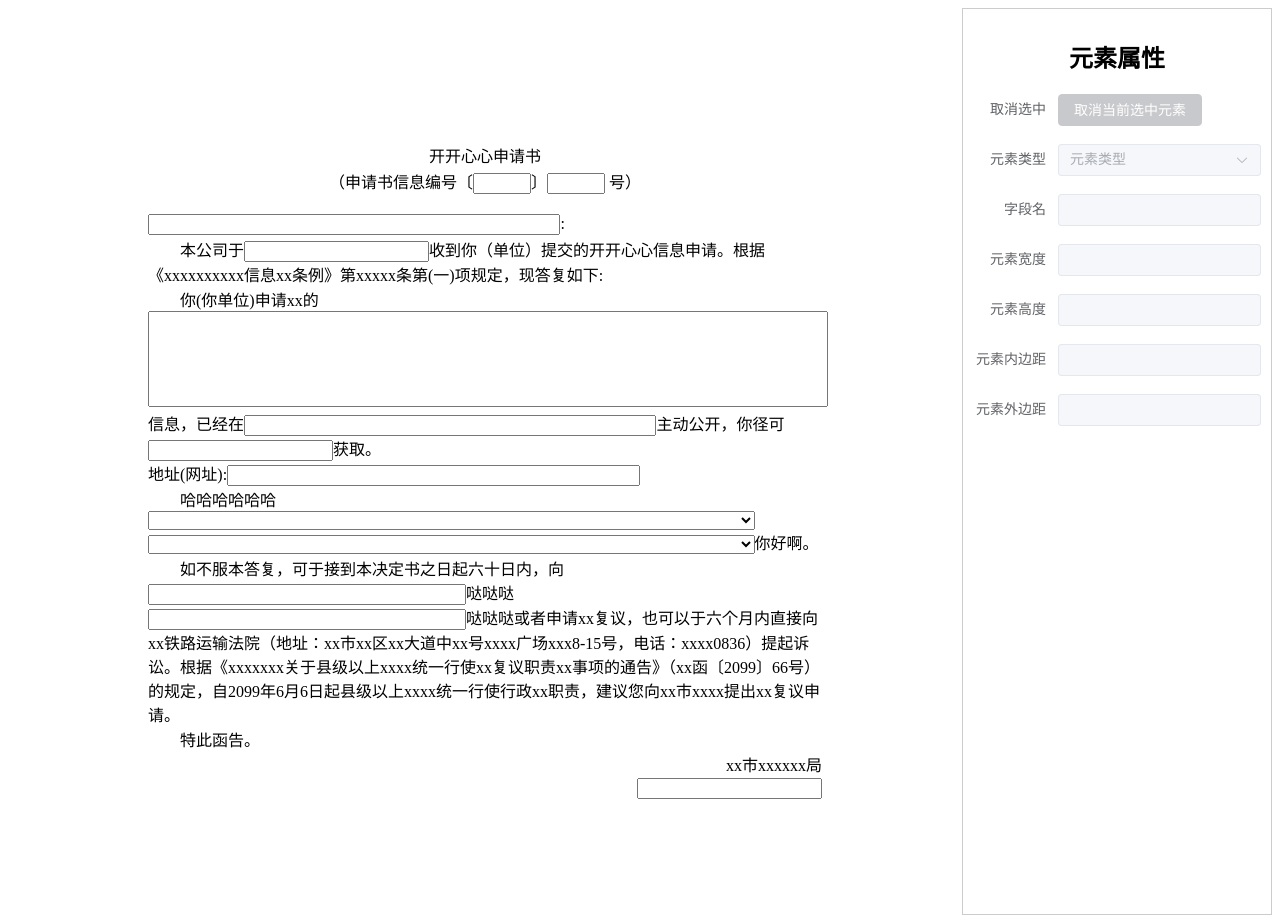
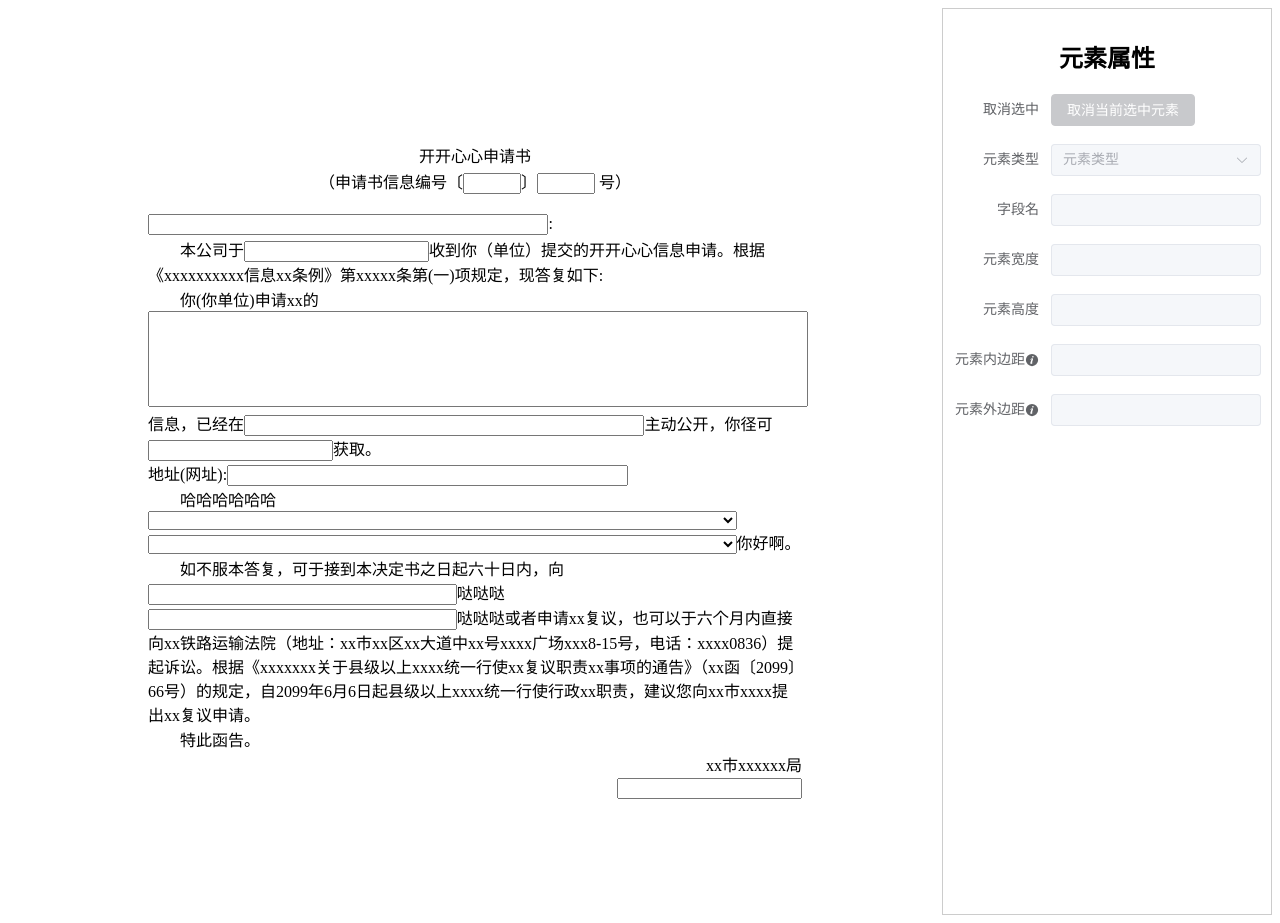
Before and after one commit to tanqin/vue3-form-custom, a Vue app: page / in a window 1280 px wide. Built offline with nearby package versions, Linux system fonts and the light colour scheme.

Commit message:
feat: 添加内外边距使用说明提示信息

```diff
--- a/src/App.vue
+++ b/src/App.vue
@@ -265,7 +265,7 @@ function handleRemove(id: string) {
       </el-main>
       <el-aside class="right-board">
         <h2 class="title">元素属性</h2>
-        <el-form :model="elementInfo" label-width="85px" :disabled="!elementInfo.tagType">
+        <el-form :model="elementInfo" label-width="98px" :disabled="!elementInfo.tagType">
           <el-form-item label="取消选中">
             <el-button
               :type="elementInfo.tagType ? 'primary' : 'info'"
@@ -292,10 +292,38 @@ function handleRemove(id: string) {
           <el-form-item label="元素高度" prop="height">
             <el-input v-model="elementInfo.style.height" />
           </el-form-item>
-          <el-form-item label="元素内边距" prop="padding">
+          <el-form-item prop="padding">
+            <template #label>
+              元素内边距
+              <el-tooltip effect="dark" placement="top-start">
+                <template #content>
+                  <p>解释：元素边框与其实际内容之间留出的空白区域。</p>
+                  <p>举例：</p>
+                  <p>① 10px：上下左右留出的空白区域都是 10px；</p>
+                  <p>② 10px 5px：上下留出 10px 、左右留出 5px；</p>
+                  <p>③ 15px 10px 5px：上留出 15px、左右留出 10px、下留出 5px；</p>
+                  <p>④ 20px 15px 10px 5px：上留出 20px、右留出 15px、下留出 10px、左留出 5px。</p>
+                </template>
+                <el-icon><InfoFilled /></el-icon>
+              </el-tooltip>
+            </template>
             <el-input v-model="elementInfo.style.padding" />
           </el-form-item>
           <el-form-item label="元素外边距" prop="margin">
+            <template #label>
+              元素外边距
+              <el-tooltip effect="dark" placement="top-start">
+                <template #content>
+                  <p>解释：元素边框与相邻元素之间留出的空白区域。</p>
+                  <p>举例：</p>
+                  <p>① 10px：上下左右留出的空白区域都是 10px；</p>
+                  <p>② 10px 5px：上下留出 10px 、左右留出 5px；</p>
+                  <p>③ 15px 10px 5px：上留出 15px、左右留出 10px、下留出 5px；</p>
+                  <p>④ 20px 15px 10px 5px：上留出 20px、右留出 15px、下留出 10px、左留出 5px。</p>
+                </template>
+                <el-icon><InfoFilled /></el-icon>
+              </el-tooltip>
+            </template>
             <el-input v-model="elementInfo.style.margin" />
           </el-form-item>
           <el-form-item label="行数" prop="rows" v-show="elementInfo.tagType === 'TEXTAREA'">
@@ -347,13 +375,19 @@ function handleRemove(id: string) {
 
 <style scoped>
 .right-board {
-  width: 310px;
+  width: 330px;
   padding: 10px;
   border: 1px solid #ccc;
 }
+
 .right-board .title {
   text-align: center;
 }
+
+:deep(.el-form-item) .el-form-item__label {
+  align-items: center !important;
+}
+
 .draggable {
   width: 100%;
 }
```
Also changed, not shown: 1 other file (tests, documents, lock files or other folders).
